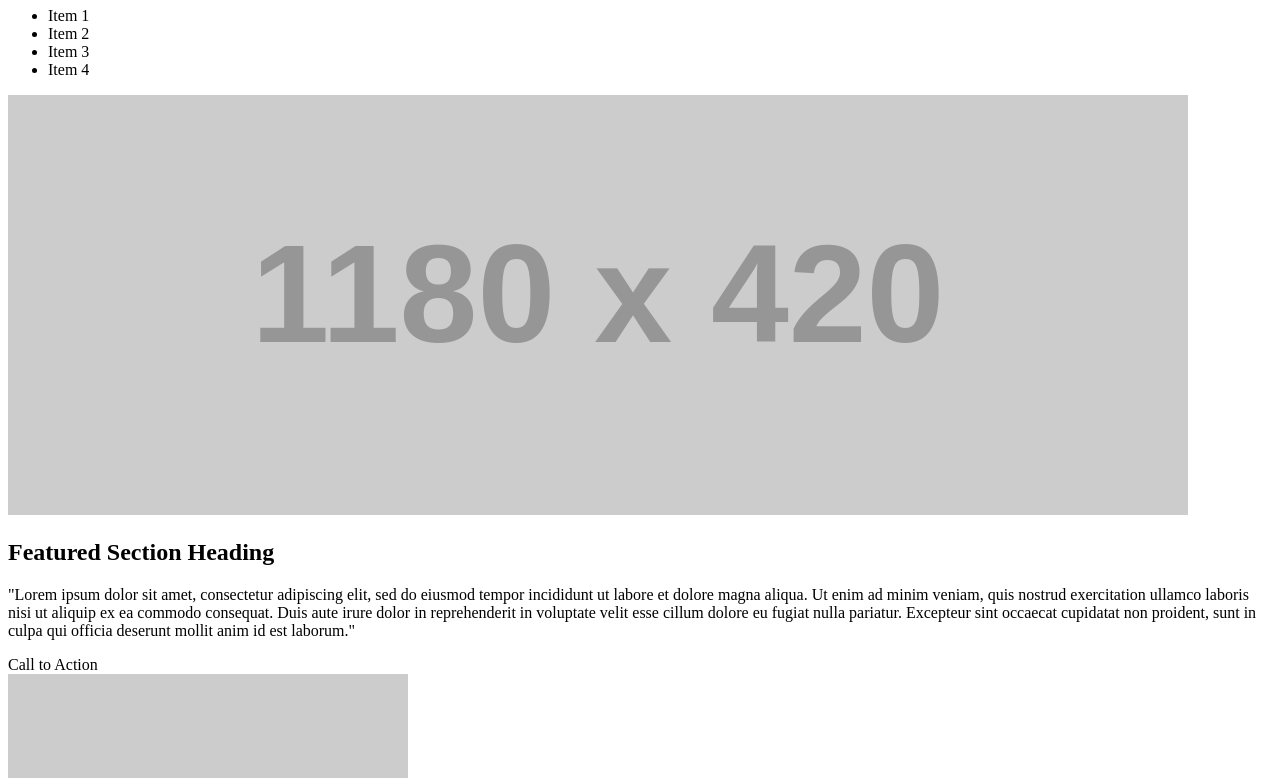
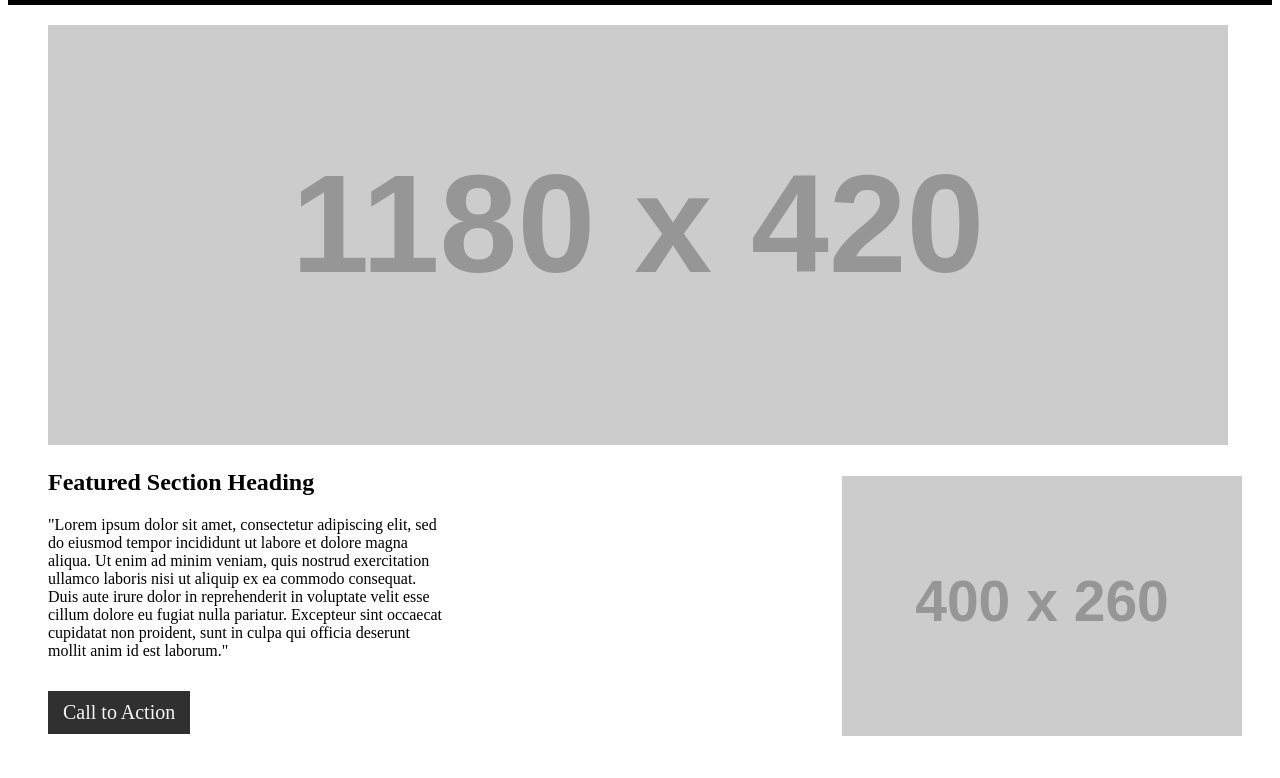
Before and after one commit to hasankhalifeh/wirefame-exercise, a plain HTML site: page index.html in a window 1280 px wide. Shown: the part 73-851 px from the top of the page. Drawn offline with Linux system fonts and the light colour scheme; the site is published under a folder, as on GitHub Pages, so addresses that start at the root find nothing; placeholder pictures from the web are drawn by us.

Commit message:
wireframe

```diff
--- a/index.html
+++ b/index.html
@@ -5,8 +5,8 @@
     <meta charset="UTF-8">
     <meta name="viewport" content="width=device-width, initial-scale=1.0">
     <title>Wireframe</title>
-    <link rel="reset" href="/css/reset.css">
-    <link rel="stylesheet" href="/css/style.css">
+    <link rel="reset" href="css/reset.css">
+    <link rel="stylesheet" href="css/style.css">
 </head>
 
 <body>
```
